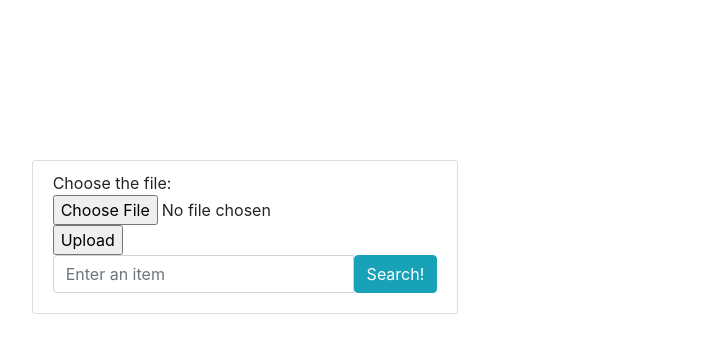
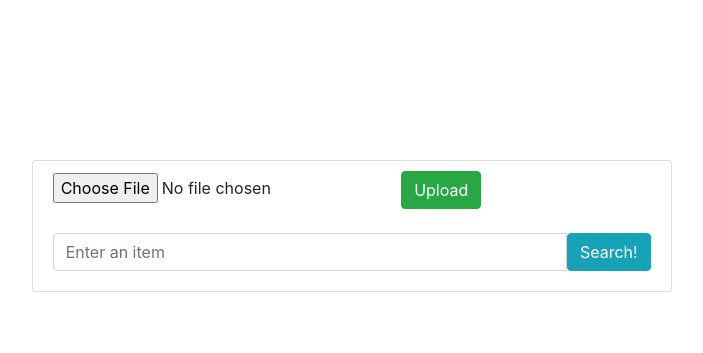
Before and after one commit to klxu03/BlairHacks2020, a Flask app: page /item in a window 1280 px wide. Shown: the part 66-419 px from the top of the page, without its empty margins (395-1098 px from the left). Run offline with Flask 2, Linux system fonts and the light colour scheme; some libraries are stand-ins or nearby versions.

Commit message:
html changes

```diff
--- a/flask_app/store/static/main.css
+++ b/flask_app/store/static/main.css
@@ -41,6 +41,6 @@
     padding: 10px 20px 20px;
     border: 1px solid #dddddd;
     border-radius: 3px;
-    margin-bottom: 20px;
+    margin-bottom: 10px;
     margin-top: 160px;
 }
--- a/flask_app/store/templates/itemSearch.html
+++ b/flask_app/store/templates/itemSearch.html
@@ -1,11 +1,13 @@
 {% extends "layout.html" %}
 {% block item %}
-<div class="col-md-4 offset-md-4 login-form">
+<div class="col-md-6 offset-md-4 login-form">
     <form action="/handleUpload" method="post" enctype="multipart/form-data">
         {{ form.csrf_token }}
-        Choose the file: <input type="file" name="photo"/><BR>
-            <input type="submit" value="Upload"/>
+        <input type="file" name="photo"/>
+        <input type="submit" class = "btn btn-success" value="Upload"/>
     </form>
+
+    <br>
 
     <form action="{{url_for('item')}}" method="post">
         {{ form.csrf_token }}
```
